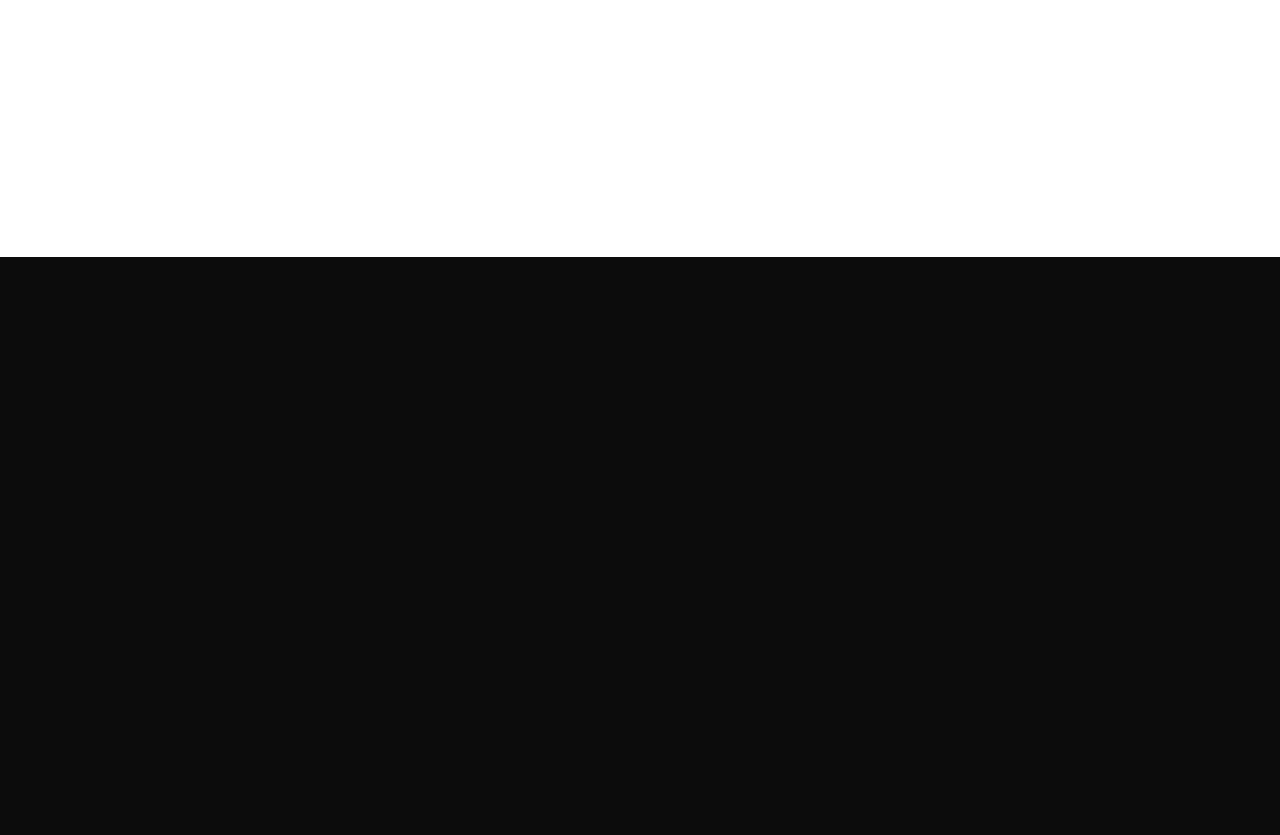
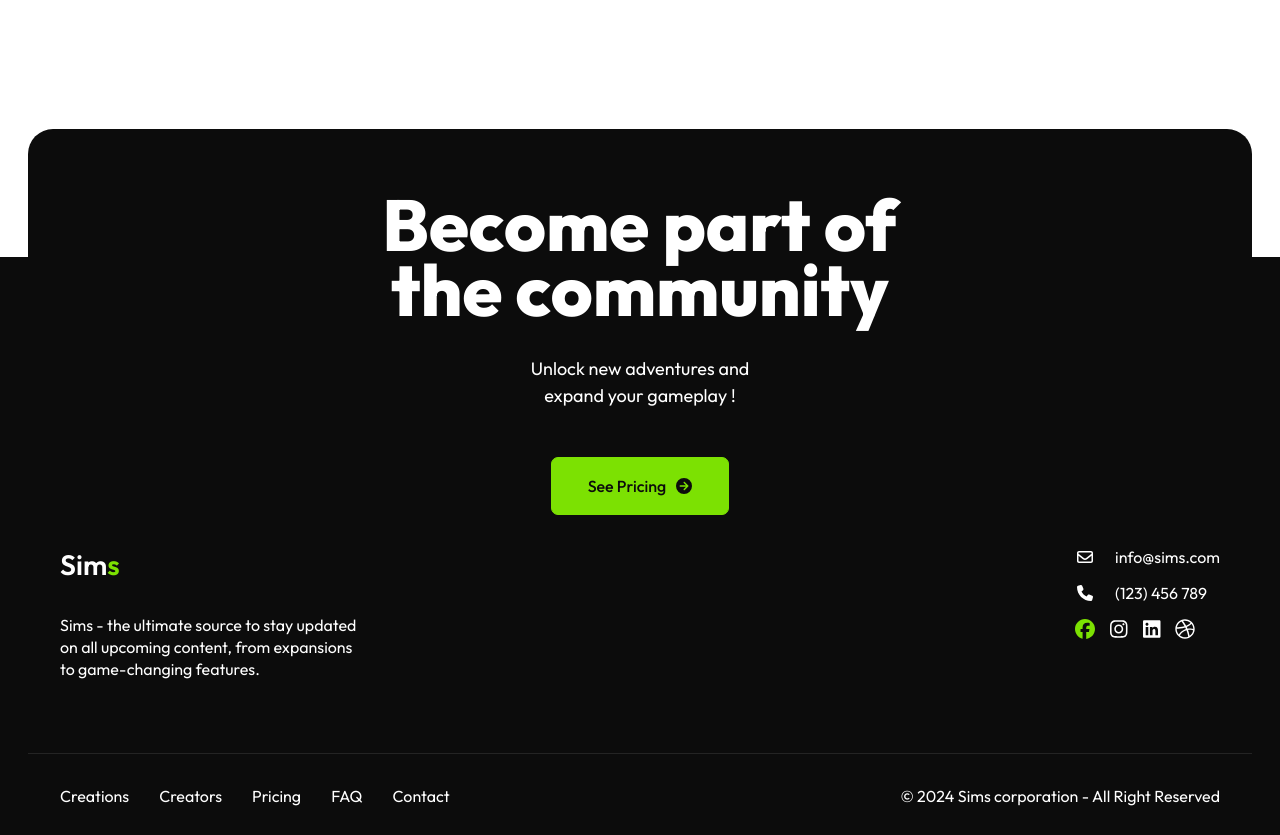
Before and after one commit to celineDev/Landing-Page---The-Sims-5, a Next.js app: page / in a window 1280 px wide. Shown: the part 7200-8035 px from the top of the page. Before the commit the page ends 7585 px from the top, so only its background shows below. Built offline with nearby package versions, Linux system fonts and the light colour scheme.

Commit message:
add footer section, add id to differente section for navigation inside the page

```diff
--- a/components/Creations/page.jsx
+++ b/components/Creations/page.jsx
@@ -12,7 +12,7 @@ const Creations = () => {
 
 
   return (
-    <section className={styles.section}>
+    <section id="creations" className={styles.section}>
       <h3>Our Creators Works</h3>
       <p>Discover breathtaking Sims creations, showcasing boundless creativity in architecture, design, and storytelling.</p>
       {windowWidth > 766 ? (
--- a/components/Creators/page.jsx
+++ b/components/Creators/page.jsx
@@ -6,7 +6,7 @@ import creators from '../../data/creators.jsx'
 const Creators = () => {
 
   return (
-    <section className={styles.section}>
+    <section id='creators' className={styles.section}>
       <div className={styles.titles}>
         <h2>Testimonials</h2>
         <h3>Met our Creators</h3>
--- a/components/FAQ/page.jsx
+++ b/components/FAQ/page.jsx
@@ -19,7 +19,7 @@ const FAQ = () => {
   }
 
   return (
-    <section className={styles.section}>
+    <section id='FAQ' className={styles.section}>
       <h3>FAQ's</h3>
       <p>Providing answers to your questions</p>
       <ul className={styles.faq}>
--- /dev/null
+++ b/components/Footer/page.jsx
@@ -0,0 +1,74 @@
+'use client'
+
+import React from 'react'
+import styles from './page.module.css'
+import { FontAwesomeIcon } from '@fortawesome/react-fontawesome'
+import { faDribbble, faFacebook, faInstagram, faLinkedin } from '@fortawesome/free-brands-svg-icons'
+import Link from 'next/link'
+import links from './../../data/links'
+import { faCircleArrowRight, faPhone } from '@fortawesome/free-solid-svg-icons'
+import { faEnvelope } from '@fortawesome/free-regular-svg-icons'
+import { useInView } from 'react-intersection-observer';
+
+const Footer = () => {
+  const currentYear = new Date().getFullYear()
+
+  const { ref: inViewElement, inView: isElementInView } = useInView({ threshold: 0.1 })
+
+  return (
+    <footer id='contact' className={styles.section}>
+      <div className={`${styles.moving} ${isElementInView ? styles.animate : ''}`} ref={inViewElement}>
+        <h3>Become part of <br /> the community</h3>
+        <p>Unlock new adventures and <br /> expand your gameplay !</p>
+        <div className={styles.button}>
+          <Link href="#">See Pricing
+            <figure>
+              <FontAwesomeIcon icon={faCircleArrowRight} width={16} height={16}></FontAwesomeIcon>
+            </figure>
+          </Link>
+        </div>
+      </div>
+
+      <div className={styles.static}>
+        <div className={styles.our_company}>
+          <div className={styles.about_us}>
+            <p className={styles.logo}><a href="/">Sim<span className={styles.logo_color}>s</span></a></p>
+            <p>Sims - the ultimate source to stay updated on all upcoming content, from expansions to game-changing features.</p>
+          </div>
+
+          <div className={styles.contact}>
+            <Link className={styles.mail} href="mailto:info@sims.com">
+              <figure>
+                <FontAwesomeIcon icon={faEnvelope} width={20} height={20}></FontAwesomeIcon>
+              </figure>
+              info@sims.com
+            </Link>
+            <Link className={styles.phone} href="tel:(123) 456 789">
+              <figure>
+                <FontAwesomeIcon icon={faPhone} width={20} height={20}></FontAwesomeIcon>
+              </figure>
+              (123) 456 789</Link>
+            <figure className={styles.icon}>
+              <a href="https://www.facebook.com"  target="_blank" rel="noopener noreferrer"><FontAwesomeIcon className={styles.icon_color} icon={faFacebook} size='lg'></FontAwesomeIcon></a>
+              <a href="https://www.instagram.com"  target="_blank" rel="noopener noreferrer"><FontAwesomeIcon name='test' icon={faInstagram} size='lg'></FontAwesomeIcon></a>
+              <a href="https://www.linkedin.com"  target="_blank" rel="noopener noreferrer"><FontAwesomeIcon icon={faLinkedin} size='lg'></FontAwesomeIcon></a>
+              <a href="https://www.dribble.com"  target="_blank" rel="noopener noreferrer"><FontAwesomeIcon icon={faDribbble} size='lg'></FontAwesomeIcon></a>
+            </figure>
+          </div>
+        </div>
+
+        <div className={styles.nav}>
+          <ul>
+          {links.map((link, i) => (
+            <li key={i}><Link href={link.link}>{link.name}</Link></li>
+          ))}
+          </ul>
+
+          <p>&copy; {currentYear} Sims corporation - All Right Reserved</p>
+        </div>
+      </div>
+    </footer>
+  )
+}
+
+export default Footer
--- /dev/null
+++ b/components/Footer/page.module.css
@@ -0,0 +1,214 @@
+.section {
+    max-width: 1224px;
+    width: 100%;
+    margin: 0 auto;
+    position: relative;
+    z-index: 100;
+    top: -128px;
+    height: 450px;
+}
+
+.moving {
+    position: relative;
+    text-align: center;
+    border-radius: 25px 25px 0 0;
+    background-color: var(--background);
+    z-index: 100;
+    top: 0px;
+}
+
+.static {
+    position: relative;
+    top: -128px;
+}
+
+.moving > h3 {
+    margin: 0 auto;
+    max-width: none;
+    font-size: 72px;
+    line-height: .9;
+    font-weight: 800;
+    padding-top: 64px;
+}
+
+.moving > p {
+    padding: 32px 0 48px;
+    font-size: 18px;
+    line-height: 1.5;
+}
+
+.button {
+    display: flex;
+    margin: 0 auto;
+    width: fit-content;
+}
+
+.button > a {
+    display: flex;
+    font-weight: 500;
+    padding: 18px 36px;
+    background-color: var(--primary-color);
+    border: 1px solid var(--primary-color);
+    color: var(--background);
+    border-radius: 7px;
+    transition: 250ms;
+}
+
+.button > a:hover {
+    background-color: var(--primary-color-hover);
+    border: 1px solid var(--primary-color-hover);
+}
+
+.button > a > figure {
+    padding-left: 10px;
+}
+
+/* ----------------------------------- */
+.our_company {
+    display: flex;
+    justify-content: space-between;
+    border-bottom: 1px solid var(--gray-border);
+    padding: 32px;
+}
+
+.about_us {
+    max-width: 300px;
+    width: 100%;
+}
+
+.logo {
+    font-weight: 600;
+    font-size: 28px;
+}
+
+.logo_color,
+.icon_color {
+    color: var(--primary-color);
+}
+
+.about_us > p:nth-child(2) {
+    padding: 32px 0 40px;
+    line-height: 1.4;
+}
+
+.contact {
+    display: flex;
+    flex-direction: column;
+}
+
+.contact > a {
+    padding-bottom: 16px;
+}
+
+.mail,
+.phone {
+    display: flex;
+}
+.mail > figure,
+.phone > figure {
+    padding-right: 20px;
+}
+
+.icon {
+    display: flex;
+    gap: 15px;
+    cursor: pointer;
+    transition: 250ms;
+}
+
+.icon > a {
+    display: flex;
+    gap: 15px;
+    cursor: pointer;
+    transition: 250ms;
+}
+
+.icon > a > svg:nth-child(1):hover,
+.icon > a > svg:hover {
+    display: flex;
+    gap: 15px;
+}
+
+.icon > a:nth-child(1) > svg:hover {
+    color: var(--primary-color-hover);
+}
+
+.icon > a > svg:hover {
+    color: var(--foreground-hover);
+}
+/* ----------------------------------- */
+.nav {
+    display: flex;
+    justify-content: space-between;
+    margin: 32px auto;
+    padding: 0 32px;
+}
+.nav > ul {
+    display: flex;
+}
+.nav > ul > li {
+    padding-right: 30px;
+    transition: 250ms;
+}
+.nav > ul > li:hover {
+    color: var(--foreground-hover);
+}
+
+@media screen and (max-width:1022px) {
+    .section {
+        height: 460px;
+    }
+}
+
+@media screen and (max-width:766px) {
+    .section {
+        height: 540px;
+    }
+    .moving > h3 {
+        font-size: 36px;
+    }
+
+    .moving > p {
+        padding-top: 16px;
+        font-size: 16px;
+    }
+    /* ----------------------------------- */
+    .our_company {
+        flex-direction: column;
+    }
+    .about_us {
+        max-width: none;
+    }
+    .contact {
+        padding-bottom: 40px;
+    }
+    /* ----------------------------------- */
+    .nav {
+        flex-direction: column;
+    }
+    .nav > ul {
+        padding-bottom: 35px;
+        flex-wrap: wrap;
+    }
+}
+
+@media screen and (max-width:493px) {
+    .section {
+        height: 580px;
+    }
+}
+
+/* -------------------- animation -------------------- */
+.animate {
+    top: 0px;
+    animation: smoothly 1s ease-in-out forwards;
+}
+
+@keyframes smoothly {
+    from {
+        transform: translateY(0);
+    }
+    to {
+        transform: translateY(-128px);
+    }
+}
--- a/components/Pricing/page.jsx
+++ b/components/Pricing/page.jsx
@@ -12,7 +12,7 @@ const Pricing = () => {
   const { ref: thirdFeatureRef, inView: isThirdFeatureVisible } = useInView({ triggerOnce: true, threshold: 0.1 })
 
   return (
-    <section className={styles.section}>
+    <section id='pricing' className={styles.section}>
       <div className={styles.titles}>
         <h2>Our expansions packs</h2>
         <h3>Enhance Your Sims' World</h3>
--- a/components/nav/page.jsx
+++ b/components/nav/page.jsx
@@ -14,7 +14,7 @@ const Nav = () => {
   }
 
   return (
-    <header className={styles.header}>
+    <header id='header' className={styles.header}>
       <nav className={styles.nav}>
         <p className={styles.logo}><a href="#">Sim<span className={styles.logo_color}>s</span></a></p>
 
--- a/src/app/layout.js
+++ b/src/app/layout.js
@@ -1,3 +1,4 @@
+import Footer from "../../components/Footer/page";
 import Nav from "../../components/Nav/page";
 import "./globals.css";
 
@@ -12,6 +13,7 @@ export default function RootLayout({ children }) {
       <body>
         <Nav />
         {children}
+        <Footer />
       </body>
     </html>
   );
```
